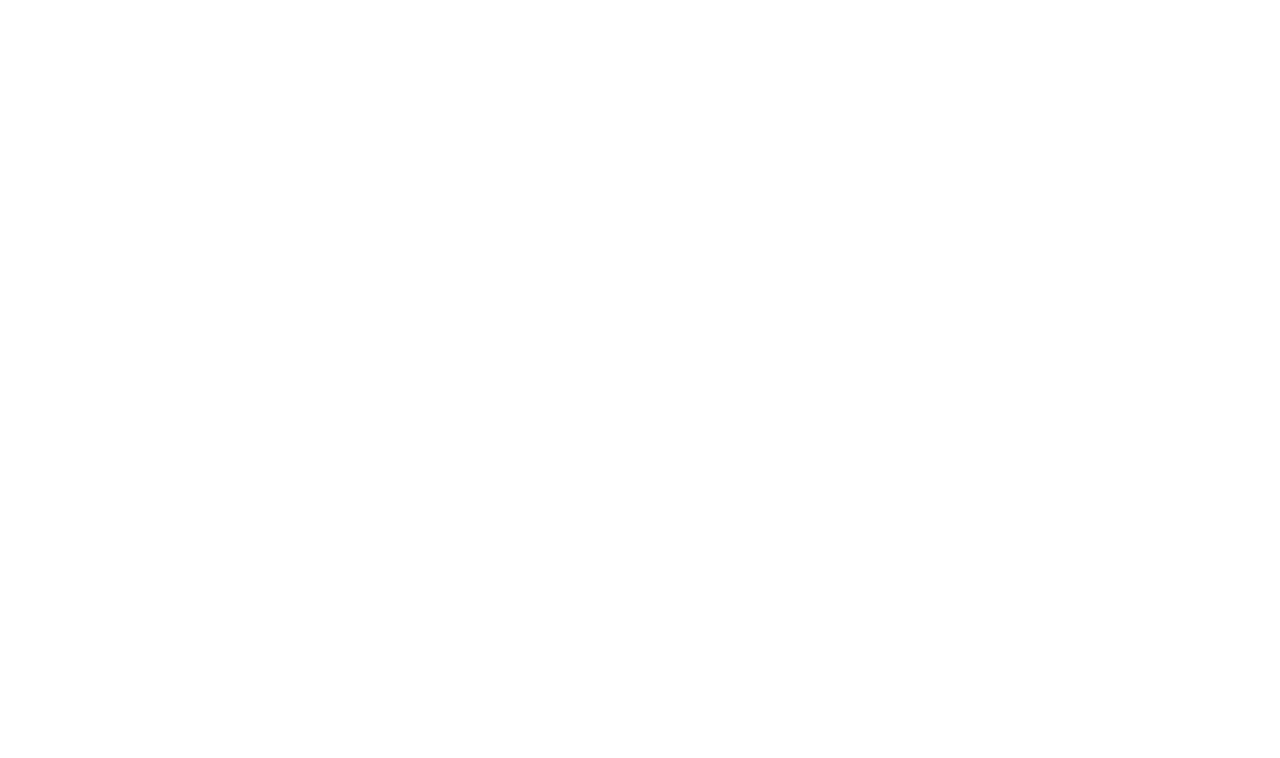
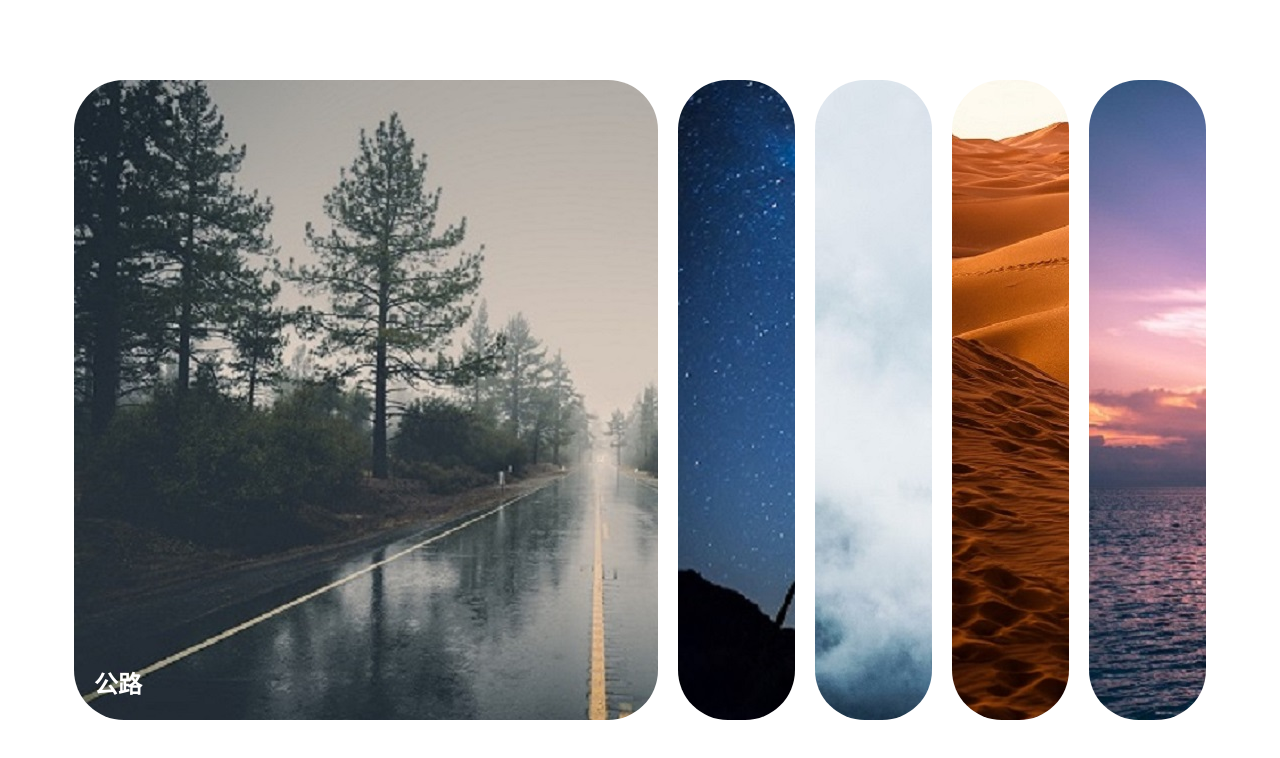
Before and after one commit to KarnoLf/practice-demo, a plain HTML site: page ExpandingCards/index.html in a window 1280 px wide. Drawn offline with Linux system fonts and the light colour scheme; the site is published under a folder, as on GitHub Pages, so addresses that start at the root find nothing.

Commit message:
更新了细节

```diff
--- a/ExpandingCards/index.html
+++ b/ExpandingCards/index.html
@@ -11,19 +11,19 @@
 
 <body>
     <div class="container">
-        <div class="panel active" style="background:url(/images/road.jpg)">
+        <div class="panel active" style="background:url(images/road.jpg)">
             <h3>公路</h3>
         </div>
-        <div class="panel" style="background:url(/images/stars.jpg)">
+        <div class="panel" style="background:url(images/stars.jpg)">
             <h3>星空</h3>
         </div>
-        <div class="panel" style="background:url(/images/千山鸟飞绝.jpg)">
+        <div class="panel" style="background:url(images/千山鸟飞绝.jpg)">
             <h3>深山</h3>
         </div>
-        <div class="panel" style="background:url(/images/沙漠.jpg)">
+        <div class="panel" style="background:url(images/沙漠.jpg)">
             <h3>沙漠</h3>
         </div>
-        <div class="panel" style="background:url(/images/湖景.jpg)">
+        <div class="panel" style="background:url(images/湖景.jpg)">
             <h3>湖泊</h3>
         </div>
     </div>
```
